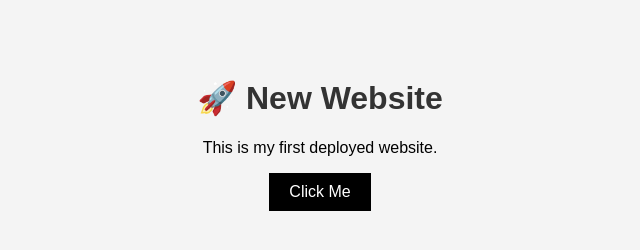
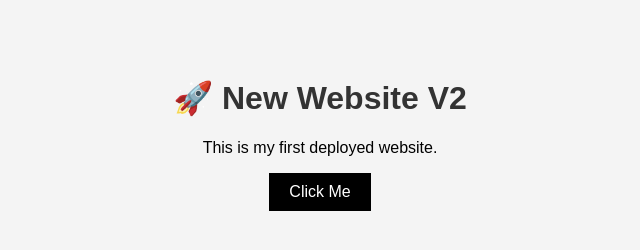
Before and after one commit to kirangoutam05-oss/test, a plain HTML site: page index.html in a window 1280 px wide. Shown: the whole page, without its empty margins (320-960 px from the left). Drawn offline with Linux system fonts and the light colour scheme.

Commit message:
Update index.html

```diff
--- a/index.html
+++ b/index.html
@@ -50,7 +50,7 @@
 
 
 
-  <h1>🚀 New Website </h1>
+  <h1>🚀 New Website V2 </h1>
 
   <p>This is my first deployed website.</p>
 
```
